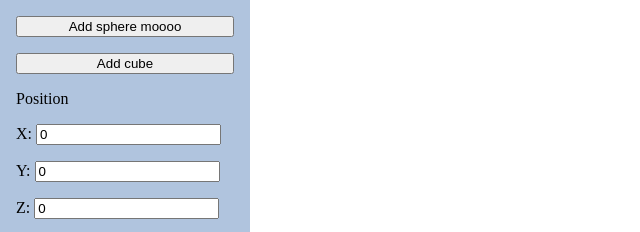
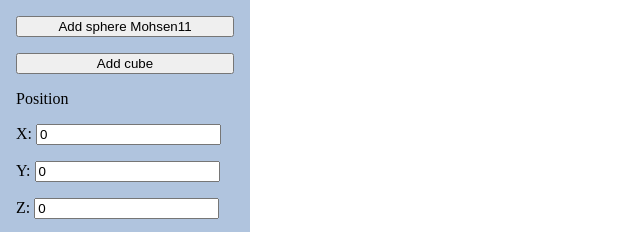
Before and after one commit to mohsen220/Vention, a website built with webpack: page dist/index.html in a window 1280 px wide. Shown: the top 232 px of the page, 0-640 px from the left. Built offline with nearby package versions, Linux system fonts and the light colour scheme.

Commit message:
Testing pipeline

```diff
--- a/dist/index.html
+++ b/dist/index.html
@@ -32,7 +32,7 @@
 </head>
 <body class="main_layout">
   <div class="toolbar">
-    <button id="add_sphere">Add sphere moooo</button>
+    <button id="add_sphere">Add sphere Mohsen11</button>
     <button id="add_cube">Add cube</button>
     <span>Position</span>
     <span>
```
